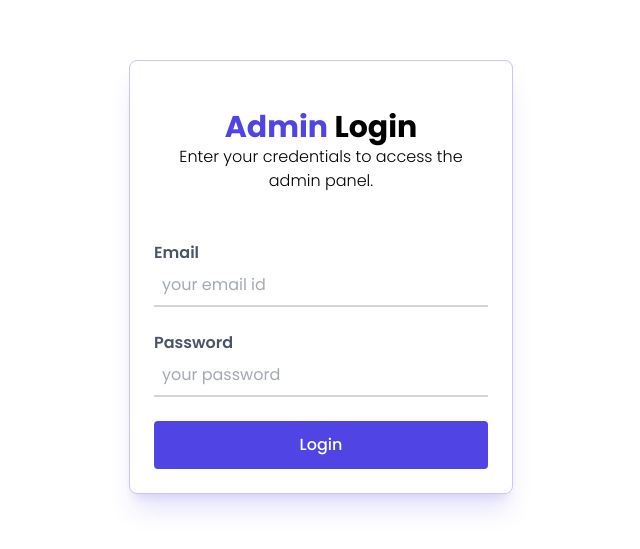
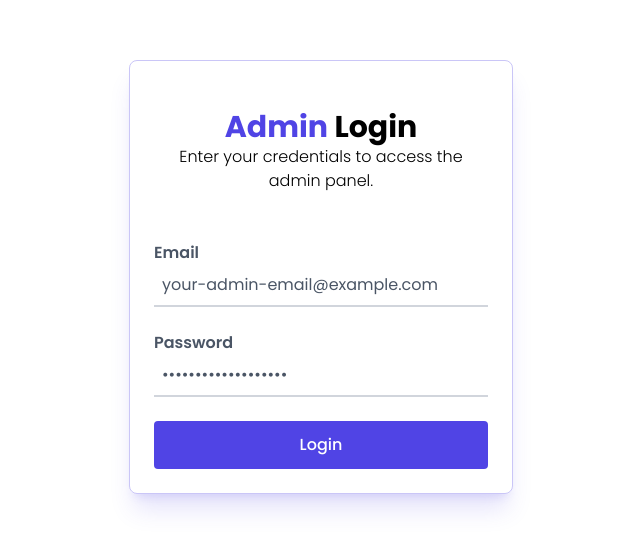
Before and after one commit to subhajitojha671/QuickBlog, a React (Vite) app in the folder client/: page /admin in a window 1280 px wide. Shown: the part 123-672 px from the top of the page, without its empty margins (319-959 px from the left). Built offline with nearby package versions, Linux system fonts and the light colour scheme; no server answers.

Commit message:
update login.jsx

```diff
--- a/client/src/components/admin/Login.jsx
+++ b/client/src/components/admin/Login.jsx
@@ -6,8 +6,8 @@ const Login = () => {
 
   const { axios, setToken, navigate } = useAppContext();
 
-  const [email, setEmail] = useState('')
-  const [password, setPassword] = useState('')
+  const [email, setEmail] = useState('your-admin-email@example.com')
+  const [password, setPassword] = useState('your-admin-password')
 
   // ✅ FIXED: async + correct name
   const handleSubmit = async (e) => {
```
